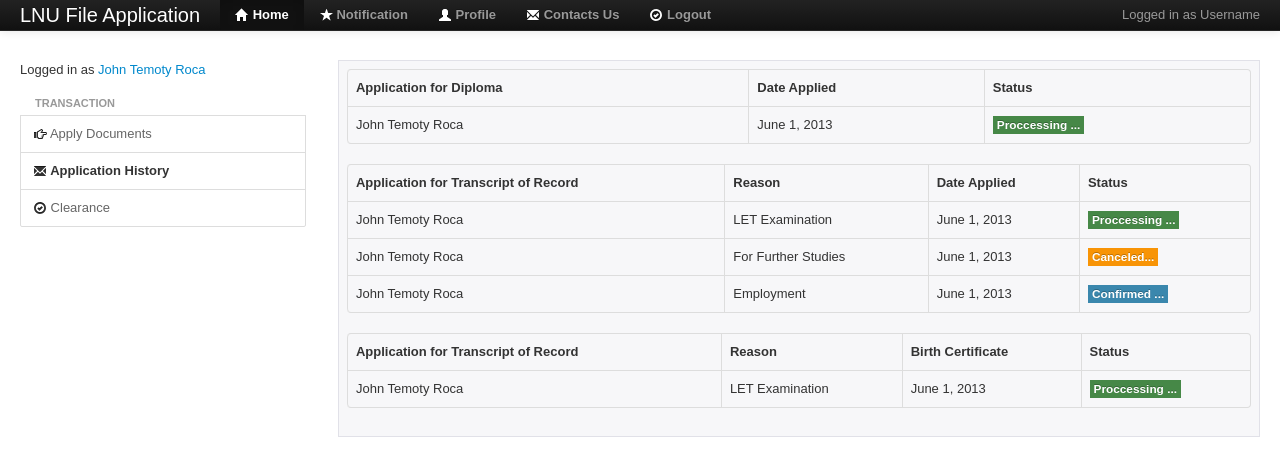
After one commit to rocajohntemoty/LNURegistrar, a CodeIgniter app: page /applicant/applicationHistory in a window 1280 px wide. The commit adds this page. Shown: the top 476 px of the page. Run offline with CodeIgniter, Linux system fonts and the light colour scheme.

Commit message:
last update for todays work

```diff
--- a/application/controllers/applicant.php
+++ b/application/controllers/applicant.php
@@ -79,9 +79,11 @@
 			$this->load->view("templates/applicantView_template",$data);
 		}
 
-		public function applicantionHistory(){
+		public function applicationHistory(){
+
+			$user_application_history	=	$this->applicant_model->getMyHistory( $this->user_id );
 			$data['active']	 = 2;
-			$data['content']	=	"applicant_inbox";
+			$data['content']	=	"applicant_history";
 			$this->load->view("templates/applicantView_template",$data);
 		}
 
--- a/application/models/applicant_model.php
+++ b/application/models/applicant_model.php
@@ -11,5 +11,8 @@
 							 ->get();
 			return $user->result();
 		}
+		public function getMyHistory( $user_id = null ){
+			return false;
+		}
 	}
 ?>
--- /dev/null
+++ b/application/views/applicant_view/applicant_history.php
@@ -0,0 +1,61 @@
+<Div class="row-fluid">
+	<Table class="table table-bordered">
+    	<Thead>
+        	<th> Application for Diploma </th>
+            <th> Date Applied </th>
+            <th> Status </th>
+        </Thead>
+        <tbody>
+        	<tr>
+            	<td> John Temoty Roca </td>
+                <td> June 1, 2013</td>
+                <td> <span class="label label-success">Proccessing ... </span> </td>
+            </tr>
+        </tbody>
+    </Table>
+    <Table class="table table-bordered">
+    	<Thead>
+        	<th> Application for Transcript of Record </th>
+            <th> Reason </th>
+            <th> Date Applied </th>
+            <th> Status </th>
+        </Thead>
+        <tbody>
+        	<tr>
+            	<td> John Temoty Roca </td>
+                <Td> LET Examination </Td>
+                <td> June 1, 2013</td>
+                <td> <span class="label label-success">Proccessing ... </span> </td>
+            </tr>
+
+            <tr>
+            	<td> John Temoty Roca </td>
+                <Td> For Further Studies </Td>
+                <td> June 1, 2013</td>
+                <td><span class="label label-warning">Canceled... </span> </td>
+            </tr>
+            <tr>
+            	<td> John Temoty Roca </td>
+                <Td> Employment </Td>
+                <td> June 1, 2013</td>
+                <td> <span class="label label-info">Confirmed ... </span> </td>
+            </tr>
+        </tbody>
+    </Table>
+    <Table class="table table-bordered">
+    	<Thead>
+        	<th> Application for Transcript of Record </th>
+            <th> Reason </th>
+            <th> Birth Certificate  </th>
+            <th> Status </th>
+        </Thead>
+        <tbody>
+        	<tr>
+            	<td> John Temoty Roca </td>
+                <Td> LET Examination </Td>
+                <td> June 1, 2013</td>
+                <td> <span class="label label-success">Proccessing ... </span></td>
+            </tr>
+        </tbody>
+    </Table>
+</Div>
--- a/application/views/applicant_view/applicant_inbox.php
+++ /dev/null
@@ -1 +0,0 @@
-<b>Inbox</b>
--- a/application/views/includes/applicant_view/header.php
+++ b/application/views/includes/applicant_view/header.php
@@ -75,7 +75,7 @@
         	<p class="hiddenss-desktop"> Logged in as <a href="#"> John Temoty Roca </a> </p>
         	<li class="nav-header"> Transaction </li>
   			<li <?php if(isset($active) && $active === 1){ echo "class='active'"; }?>> <a href="<?php echo base_url(); ?>applicant/applydocuments"> <i class="icon-hand-right"></i> Apply Documents </a> </li>
-            <li <?php if(isset($active) && $active === 2){ echo "class='active'"; }?>> <a href="<?php echo base_url(); ?>applicant/applicantionHistory" > <i class="icon-envelope"></i> Application History </a> </li>
+            <li <?php if(isset($active) && $active === 2){ echo "class='active'"; }?>> <a href="<?php echo base_url(); ?>applicant/applicationHistory" > <i class="icon-envelope"></i> Application History </a> </li>
             <li <?php if(isset($active) && $active === 3){ echo "class='active'"; }?>> <a href="<?php echo base_url(); ?>applicant/clearance" > <i class="icon-ok-circle"> </i> Clearance </a> </li>
         </ul>
     </div><!--/span3-->
```
